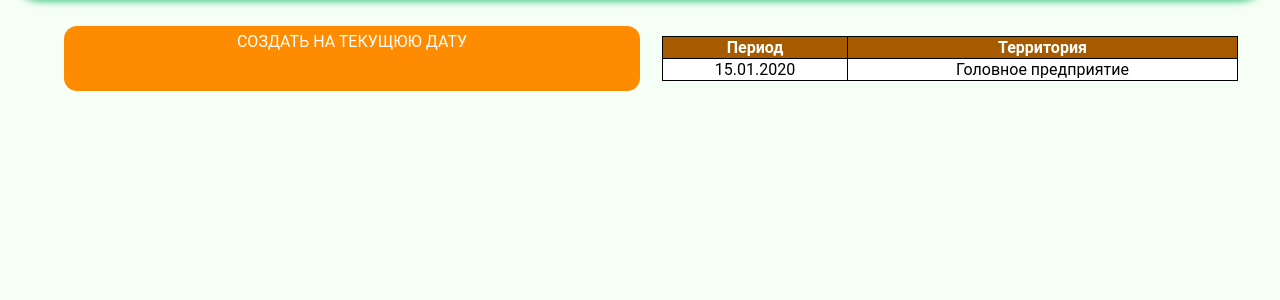
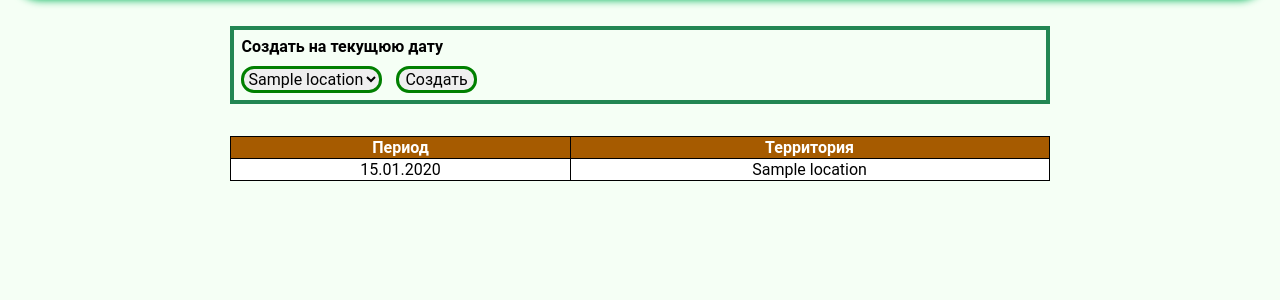
Before and after one commit to Jason8558/pvk_regrepl, a Django app: page / in a window 1280 px wide. Shown: the part 104-404 px from the top of the page. Run offline with Django 3.2, Linux system fonts and the light colour scheme; tables that the repository leaves empty hold one stand-in row (Sample ...).

Commit message:
loadonserver

```diff
--- a/RegRepl/admin.py
+++ b/RegRepl/admin.py
@@ -6,5 +6,5 @@ admin.site.register(DirDepartament)
 admin.site.register(Departament)
 admin.site.register(Employer)
 admin.site.register(SubDepartament)
-
+admin.site.register(Location)
 admin.site.register(RegularReplacementPos)
--- a/RegRepl/models.py
+++ b/RegRepl/models.py
@@ -1,14 +1,21 @@
 from django.db import models
 
+class Location(models.Model):
+    name = models.CharField(verbose_name='Наименование ', max_length=256,)
+    class Meta:
+        ordering = ["id"]
+        verbose_name = 'Территория'
+
+    def __str__(self):
+        fullname = self.name
+        return fullname
+
 class RegularReplacement(models.Model):
-    LOCATION_CHOICES = [
-        ('Головное предприятие', 'Головное предприятие'),
-        ('Филиал "Центральный"', 'Филиал "Центральный'),
 
 
-    ]
+
     duration = models.DateField(help_text="Введите дату" , verbose_name='Дата', db_index=True)
-    location = models.CharField(choices=LOCATION_CHOICES,verbose_name='Территория ', max_length=256, default='Головное предприятие')
+    location = models.ForeignKey('Location', on_delete=models.CASCADE, verbose_name='Территория ', max_length=256,default='1')
 
     class Meta:
         ordering = ["id"]
@@ -24,6 +31,7 @@ class RegularReplacement(models.Model):
 class DirDepartament(models.Model):
     name = models.CharField(max_length=256,  help_text="Введите название дирекции", verbose_name="Название дирекции ", db_index=True)
     dep = models.ManyToManyField('Departament', blank=True,verbose_name = 'Подразделения ')
+    location = models.ForeignKey('Location', on_delete=models.CASCADE, verbose_name='Территория ', max_length=256,  default='1')
     class Meta:
         ordering = ["id"]
         verbose_name = 'Дирекция'
@@ -36,6 +44,7 @@ class DirDepartament(models.Model):
 class Departament(models.Model):
     name = models.CharField(max_length=256,  help_text="Введите название подразделения", verbose_name="Название подразделения ", db_index=True)
     subdep = models.ManyToManyField('SubDepartament',blank=True, verbose_name = 'Cубподразделения ')
+    location = models.ForeignKey('Location', on_delete=models.CASCADE, verbose_name='Территория ', max_length=256,default='1')
 
     class Meta:
         ordering = ["id"]
@@ -48,6 +57,7 @@ class Departament(models.Model):
 
 class SubDepartament(models.Model):
     name = models.CharField(max_length=256,  help_text="Введите название субподразделения", verbose_name="Название субподразделения ", db_index=True)
+    location = models.ForeignKey('Location', on_delete=models.CASCADE, verbose_name='Территория ', max_length=256, default='1')
 
 
     class Meta:
--- a/RegRepl/static/css/style.css
+++ b/RegRepl/static/css/style.css
@@ -86,15 +86,32 @@ width: 94%;
 margin: 0 auto;
 }
 
+.newrr {
+
+/* border: 1px solid; */
+
+padding: 7px;
+
+border: 4px solid #228653;
+}
+
+.newrr input, .newrr select{
+    float: left;
+    margin-right: 14px;
+    font-size: 12pt;
+    height: max-content;
+    margin-top: 10px;
+}
+
 .main {
 
 display: grid;
 
-grid-template-columns: 50% 50%;
+grid-template-columns: 100%;
 
 grid-gap: 22px;
 
-width: 90%;
+width: 64%;
 
 margin: 0 auto;
 }
--- a/RegRepl/templates/RegRepl/index.html
+++ b/RegRepl/templates/RegRepl/index.html
@@ -16,7 +16,18 @@
   </header>
   {%block body%}
   <div class="container main">
-  <a class="button" href="{% url 'regrepl_copy'%}">Создать на текущюю дату</a>
+
+    <form class="newrr" action="{% url 'regrepl_copy'%}" method="post">
+      <h4>Создать на текущюю дату</h4>
+        {%csrf_token%}
+      <select class="" name="loc">
+        {% for loc in locs %}
+        <option value="{{loc.id}}">{{loc.name}}</option>
+      {%endfor%}
+      </select>
+      <input type="submit" value="Создать">
+    </form>
+
 
     <table class="RegRepl_table">
 
--- a/RegRepl/templates/RegRepl/regrepl_create.html
+++ b/RegRepl/templates/RegRepl/regrepl_create.html
@@ -1,6 +1,6 @@
 {% extends "RegRepl/index.html"%}
 {% load humanize %}
-{%block header%}Штатное замещение за {{rr.duration|date:"d.m.Y"}} | <span style="font-size: 12pt;">Штат в количестве: <span style="color:blue;">{{count}}</span> едениц</span> <a href="/" class="button-back">Х</a>{%endblock%}
+{%block header%}Штатное замещение за {{rr.duration|date:"d.m.Y"}} | <span style="font-size: 12pt;">Штат в количестве: <span style="color:blue;">{{count}}</span> единиц</span> <a href="/" class="button-back">Х</a>{%endblock%}
 {%block body%}
 <div class="container regrepl">
 
@@ -36,6 +36,7 @@
 
   <tbody>
 {% for dir in dirs%}
+  {%if dir.location == rr.location%}
   <tr class="dir">
   <td colspan="17">{{dir.name}}</td>
   </tr>
@@ -311,6 +312,7 @@
 <td></td>
 
   </tr>
+  {%endif%}
 {%endfor%}
 
 <tr class="all_itog"><td>Итого по {{rr.location}}</td>
--- a/RegRepl/views.py
+++ b/RegRepl/views.py
@@ -12,8 +12,8 @@ from collections import defaultdict
 
 def index(request):
     RegRepls = RegularReplacement.objects.all()
-
-    return render(request,'RegRepl/index.html', context={'RegRepls':RegRepls})
+    locations = Location.objects.all()
+    return render(request,'RegRepl/index.html', context={'RegRepls':RegRepls, 'locs':locations})
 
 def regrepl_create(request, id):
     RegRepl = RegularReplacement.objects.get(id=id)
@@ -116,9 +116,6 @@ def regrepl_create(request, id):
 'd_units_rr':d_units_rr,
     'd':d,'count':count, 'rr':RegRepl, 'positions':notinsectors, 'insectors':insectors, 'dirs':dirs, 'deps':deps, 'subdeps':subdeps})
 
-
-
-
 def regpos_update(request, id):
     # if request.user.is_authenticated:
     if request.method == "GET":
@@ -137,13 +134,15 @@ def regpos_update(request, id):
             print(bound_form.errors.as_data())
 
 def regrepl_copy(request):
+    location = request.POST.get('loc', '')
+    print('loc= ' + location)
     # if request.user.is_authenticated:
-    regrepl = RegularReplacement.objects.latest('id')
+    regrepl = RegularReplacement.objects.filter(location_id=location).latest('id')
     old_regrepl = regrepl.id
     regrepl.id = None
     regrepl.duration = DT.datetime.now()
     regrepl.save()
-    new_rr = RegularReplacement.objects.latest('id')
+    new_rr = RegularReplacement.objects.filter(location_id=location).latest('id')
 
     items_sub = RegularReplacementPos.objects.filter(bound_regrepl=old_regrepl)
 
```
Also changed, not shown: RegRepl/migrations/0001_initial.py, RegRepl/migrations/0002_auto_20210407_1120.py (deleted), RegRepl/migrations/0002_auto_20210412_1048.py (added), RegRepl/migrations/0003_auto_20210407_1123.py (deleted), RegRepl/migrations/0004_auto_20210407_1125.py (deleted), RegRepl/migrations/0005_auto_20210407_1143.py (deleted), RegRepl/migrations/0006_auto_20210407_1143.py (deleted), RegRepl/migrations/0007_auto_20210407_1154.py (deleted), RegRepl/migrations/0008_regularreplacement_location.py (deleted), RegRepl/migrations/0009_auto_20210408_0935.py (deleted).
